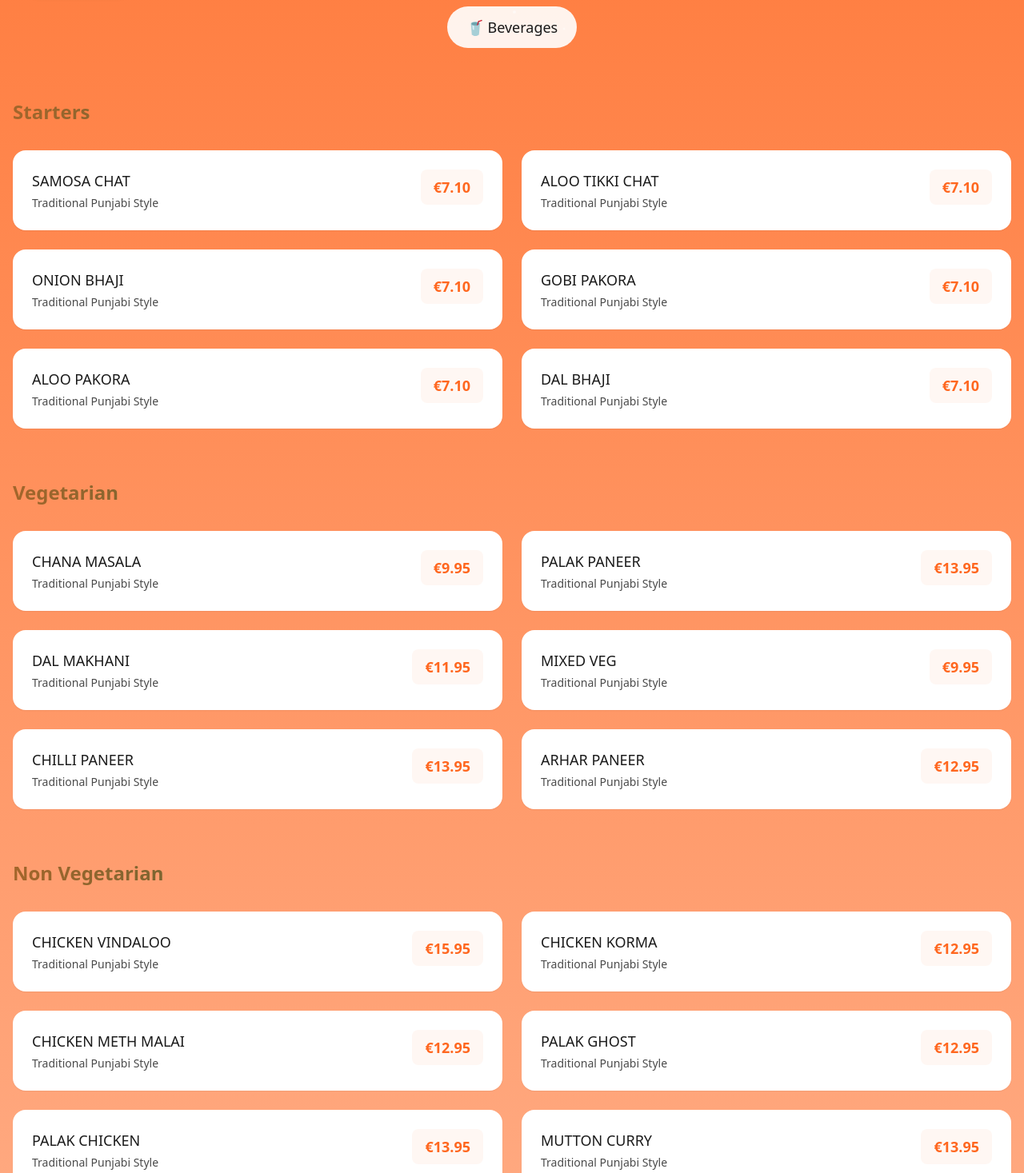
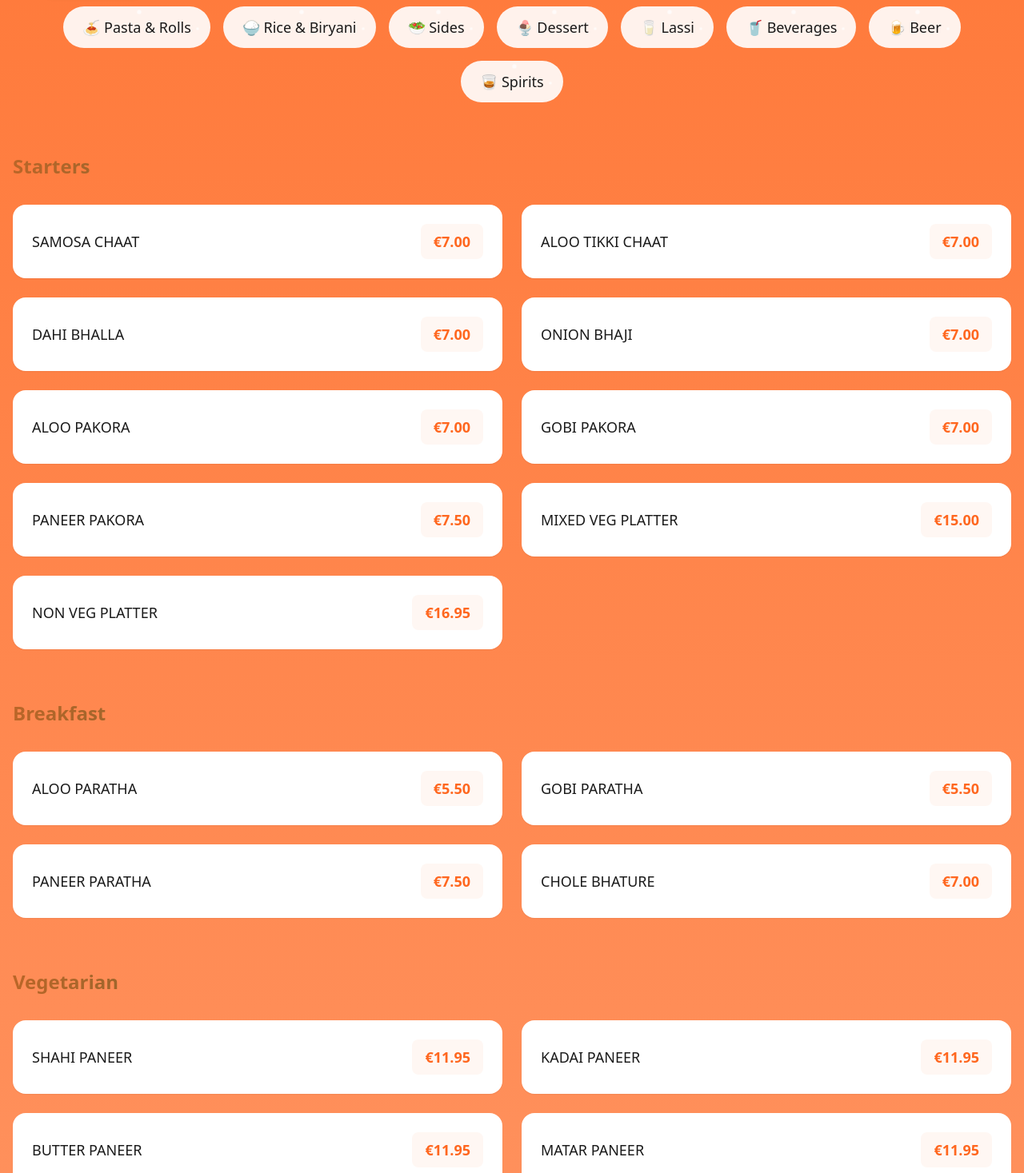
Before and after one commit to Dr-Webb-Malta/Punjabi-Tadka-Malta, a React (Vite) app: page /menu in a window 1280 px wide. Shown: the part 360-1827 px from the top of the page at 80% size. Built offline with nearby package versions, Linux system fonts and the light colour scheme; a web font is replaced by a local one.

Commit message:
Prices Changed

```diff
--- a/src/data/menuData.js
+++ b/src/data/menuData.js
@@ -1,65 +1,134 @@
-/* src/data/menuData.jsx */
 export const menuData = {
   starters: [
-    { name: "SAMOSA CHAT", price: "€7.10" },
-    { name: "ALOO TIKKI CHAT", price: "€7.10" },
-    { name: "ONION BHAJI", price: "€7.10" },
-    { name: "GOBI PAKORA", price: "€7.10" },
-    { name: "ALOO PAKORA", price: "€7.10" },
-    { name: "DAL BHAJI", price: "€7.10" }
+    { name: "SAMOSA CHAAT", price: "€7.00" },
+    { name: "ALOO TIKKI CHAAT", price: "€7.00" },
+    { name: "DAHI BHALLA", price: "€7.00" },
+    { name: "ONION BHAJI", price: "€7.00" },
+    { name: "ALOO PAKORA", price: "€7.00" },
+    { name: "GOBI PAKORA", price: "€7.00" },
+    { name: "PANEER PAKORA", price: "€7.50" },
+    { name: "MIXED VEG PLATTER", price: "€15.00" },
+    { name: "NON VEG PLATTER", price: "€16.95" }
+  ],
+  breakfast: [
+    { name: "ALOO PARATHA", price: "€5.50" },
+    { name: "GOBI PARATHA", price: "€5.50" },
+    { name: "PANEER PARATHA", price: "€7.50" },
+    { name: "CHOLE BHATURE", price: "€7.00" }
   ],
   vegetarian: [
-    { name: "CHANA MASALA", price: "€9.95" },
-    { name: "PALAK PANEER", price: "€13.95" },
-    { name: "DAL MAKHANI", price: "€11.95" },
+    { name: "SHAHI PANEER", price: "€11.95" },
+    { name: "KADAI PANEER", price: "€11.95" },
+    { name: "BUTTER PANEER", price: "€11.95" },
+    { name: "MATAR PANEER", price: "€11.95" },
+    { name: "PALAK PANEER", price: "€11.95" },
+    { name: "PANEER METHI MALAI", price: "€12.50" },
+    { name: "CHILLI PANEER", price: "€11.95" },
+    { name: "DAL MAKHANI", price: "€9.95" },
+    { name: "DAL TADKA", price: "€9.95" },
     { name: "MIXED VEG", price: "€9.95" },
-    { name: "CHILLI PANEER", price: "€13.95" },
-    { name: "ARHAR PANEER", price: "€12.95" }
+    { name: "ALOO MATAR", price: "€9.95" },
+    { name: "MATAR MUSHROOM", price: "€9.95" },
+    { name: "CHANA MASALA", price: "€9.95" }
   ],
   nonVegetarian: [
-    { name: "CHICKEN VINDALOO", price: "€15.95" },
+    { name: "EGG CURRY", price: "€8.50" },
+    { name: "BUTTER CHICKEN", price: "€11.95" },
+    { name: "TAWA CHICKEN", price: "€11.95" },
+    { name: "CHILLI CHICKEN", price: "€11.95" },
+    { name: "CHICKEN TIKKA MASALA", price: "€11.95" },
+    { name: "CHICKEN CURRY", price: "€11.95" },
+    { name: "CHICKEN VINDALOO", price: "€11.95" },
+    { name: "PALAK CHICKEN", price: "€11.95" },
+    { name: "CHICKEN METHI MALAI", price: "€12.95" },
     { name: "CHICKEN KORMA", price: "€12.95" },
-    { name: "CHICKEN METH MALAI", price: "€12.95" },
-    { name: "PALAK GHOST", price: "€12.95" },
-    { name: "PALAK CHICKEN", price: "€13.95" },
-    { name: "MUTTON CURRY", price: "€13.95" }
+    { name: "PALAK GOSHT", price: "€12.95" },
+    { name: "AFGAN TAWA CHICKEN", price: "€12.95" },
+    { name: "MUTTON CURRY", price: "€12.95" },
+    { name: "PRAWN CURRY", price: "€13.95" }
   ],
   tandoori: [
     { name: "PANEER TIKKA", price: "€12.95" },
     { name: "TANDOORI CHICKEN TIKKA", price: "€12.95" },
+    { name: "TANDOORI FISH", price: "€13.95" },
     { name: "MALAI CHICKEN TIKKA", price: "€12.95" },
-    { name: "TANDOORI FISH", price: "€12.95" },
-    { name: "PRAWN CURRY", price: "€13.95" }
+    { name: "HARIYALI CHICKEN TIKKA", price: "€12.95" },
+    { name: "AFGHAN CHICKEN TIKKA", price: "€12.95" },
+    { name: "HALF TANDOORI CHICKEN", price: "€12.50" },
+    { name: "WHOLE TANDOORI CHICKEN", price: "€18.95" }
   ],
   breads: [
-    { name: "PLAIN TANDOORI ROTI", price: "€3.50" },
-    { name: "TANDOORI BUTTER ROTI", price: "€3.00" },
-    { name: "PLAIN NAAN", price: "€3.00" },
-    { name: "BUTTER NAAN", price: "€3.50" },
-    { name: "GARLIC NAAN", price: "€4.00" },
-    { name: "CHEESE GARLIC NAAN", price: "€4.50" },
-    { name: "CHEESE NAAN", price: "€4.00" },
+    { name: "PLAIN TANDOORI ROTI", price: "€1.50" },
+    { name: "TANDOORI BUTTER ROTI", price: "€2.00" },
+    { name: "PLAIN NAAN", price: "€2.00" },
+    { name: "BUTTER NAAN", price: "€3.00" },
+    { name: "LACHHA PARATHA", price: "€3.50" },
+    { name: "GARLIC NAAN", price: "€3.50" },
+    { name: "CHEESE NAAN", price: "€3.50" },
+    { name: "CHEESE GARLIC NAAN", price: "€4.00" },
     { name: "CHEESE CHILLI NAAN", price: "€4.50" },
-    { name: "LACCHA PARATHA", price: "€3.50" }
+    { name: "TANDOORI KULCHA", price: "€5.50" },
+    { name: "PANEER KULCHA", price: "€7.50" }
+  ],
+  pastaAndRolls: [
+    { name: "SPICY RED SAUCE PASTA", price: "€6.95" },
+    { name: "PENNEE CARBONARA", price: "€8.95" },
+    { name: "TANDOORI CHICKEN PASTA", price: "€9.95" },
+    { name: "PASTA FARMERS", price: "€9.95" },
+    { name: "PANEER KATHI ROLL", price: "€7.95" },
+    { name: "CHICKEN KATHI ROLL", price: "€8.95" }
   ],
   riceAndBiryani: [
     { name: "PLAIN RICE", price: "€3.50" },
     { name: "JEERA RICE", price: "€3.95" },
-    { name: "EGG BIRYANI", price: "€3.95" },
-    { name: "CHICKEN KATHI ROLL", price: "€9.95" },
-    { name: "VEG PULAO", price: "€6.95" },
-    { name: "CHICKEN BIRYANI", price: "€13.95" },
-    { name: "MUTTON BIRYANI", price: "€13.95" }
+    { name: "EGG RICE", price: "€6.95" },
+    { name: "VEG PULAO", price: "€9.95" },
+    { name: "CHICKEN BIRYANI (PAN FRIED)", price: "€11.95" },
+    { name: "MUTTON BIRYANI (PAN FRIED)", price: "€12.95" }
   ],
   sides: [
-    { name: "MINT SAUCE", price: "€1.50" },
-    { name: "RAITA", price: "€1.50" },
-    { name: "SALAD", price: "€1.00" }
+    { name: "MINT SAUCE/HOT SAUCE", price: "€1.50" },
+    { name: "SALAD", price: "€3.00" },
+    { name: "RAITA", price: "€3.50" }
   ],
-  softDrinks: [
-    { name: "COCA COLA", price: "€3.00" },
-    { name: "SPRITE", price: "€3.00" },
+  dessert: [
+    { name: "GULAB JAMUN (5PCS)", price: "€5.00" }
+  ],
+  lassi: [
     { name: "SWEET LASSI", price: "€5.00" },
-    { name: "MANGO LASSI", price: "€5.00" }
+    { name: "SALTED LASSI", price: "€5.00" },
+    { name: "MANGO LASSI", price: "€6.00" }
+  ],
+  beverages: [
+    { name: "STILL WATER 500ML", price: "€1.50" },
+    { name: "MASALA TEA", price: "€2.00" },
+    { name: "ICE TEA PEACH", price: "€2.50" },
+    { name: "FALOODA", price: "€2.50" },
+    { name: "COCA COLA 330ML", price: "€2.00" },
+    { name: "SPRITE 330ML", price: "€2.00" },
+    { name: "FANTA 330ML", price: "€2.00" },
+    { name: "HELL ENERGY 330ML", price: "€2.00" },
+    { name: "REDBULL", price: "€2.50" }
+  ],
+  beer: [
+    { name: "HEINEKEN", price: "€2.50" },
+    { name: "CISK LAGER", price: "€3.00" },
+    { name: "CISK EXCEL/CARLSBERG", price: "€3.00" },
+    { name: "SKOL", price: "€3.00" },
+    { name: "KINGFISHER", price: "€3.00" },
+    { name: "CORONA", price: "€3.50" }
+  ],
+  spirits: [
+    { name: "RED LABEL", price: "€3.00" },
+    { name: "JB", price: "€3.00" },
+    { name: "JACK DANIELS", price: "€3.00" },
+    { name: "BACARDI", price: "€3.00" },
+    { name: "GORDENS GIN", price: "€3.00" },
+    { name: "SMIRNOFF", price: "€3.00" },
+    { name: "CAPTAIN MORGAN SPICED", price: "€3.00" },
+    { name: "WINE BY GLASS", price: "€3.00" },
+    { name: "JAMESON", price: "€3.50" },
+    { name: "BLACK LABEL", price: "€4.00" },
+    { name: "OLD MONK", price: "€4.50" }
   ]
 };
--- a/src/pages/Home.jsx
+++ b/src/pages/Home.jsx
@@ -8,10 +8,10 @@ import SEO from '../components/SEO';
 const Home = () => {
   // Featured dishes data
   const featured = [
-    { name: "Butter Chicken", price: "€15.95" },
-    { name: "Palak Paneer", price: "€12.95" },
-    { name: "Chicken Biryani", price: "€14.95" },
-    { name: "Dal Makhani", price: "€11.95" }
+    { name: "Butter Chicken", price: "€11.95" },
+    { name: "Chicken Biryani", price: "€11.95" },
+    { name: "Kadai paneer", price: "€11.95" },
+    { name: "Dal Makhani", price: "€9.95" }
   ];
 
   return (
--- a/src/pages/Menu.jsx
+++ b/src/pages/Menu.jsx
@@ -14,17 +14,11 @@ const Menu = () => {
       className="group cursor-pointer bg-white hover:bg-secondary rounded-xl p-6
                 transition-all duration-300 shadow-sm hover:shadow-lg"
     >
-      <div className="flex justify-between items-start">
-        <div>
-          <h4 className="text-lg font-medium text-text group-hover:text-white
-                       transition-colors duration-300">
-            {item.name}
-          </h4>
-          <p className="mt-1 text-sm text-text-light group-hover:text-white/80
+      <div className="flex justify-between items-center">
+        <h4 className="text-lg font-medium text-text group-hover:text-white
                      transition-colors duration-300">
-            Traditional Punjabi Style
-          </p>
-        </div>
+          {item.name}
+        </h4>
         <div className="px-4 py-2 rounded-lg bg-primary/5 group-hover:bg-white/10
                      transition-colors duration-300">
           <span className="text-lg font-semibold text-primary group-hover:text-white">
@@ -38,12 +32,19 @@ const Menu = () => {
   const categories = [
     { id: 'all', name: 'All Items', icon: '🍽️' },
     { id: 'starters', name: 'Starters', icon: '🥘' },
+    { id: 'breakfast', name: 'Breakfast', icon: '🍳' },
     { id: 'vegetarian', name: 'Vegetarian', icon: '🥬' },
     { id: 'nonVegetarian', name: 'Non Vegetarian', icon: '🍗' },
     { id: 'tandoori', name: 'Tandoori', icon: '🔥' },
     { id: 'breads', name: 'Breads', icon: '🫓' },
+    { id: 'pastaAndRolls', name: 'Pasta & Rolls', icon: '🍝' },
     { id: 'riceAndBiryani', name: 'Rice & Biryani', icon: '🍚' },
-    { id: 'softDrinks', name: 'Beverages', icon: '🥤' }
+    { id: 'sides', name: 'Sides', icon: '🥗' },
+    { id: 'dessert', name: 'Dessert', icon: '🍨' },
+    { id: 'lassi', name: 'Lassi', icon: '🥛' },
+    { id: 'beverages', name: 'Beverages', icon: '🥤' },
+    { id: 'beer', name: 'Beer', icon: '🍺' },
+    { id: 'spirits', name: 'Spirits', icon: '🥃' }
   ];
 
   return (
```
